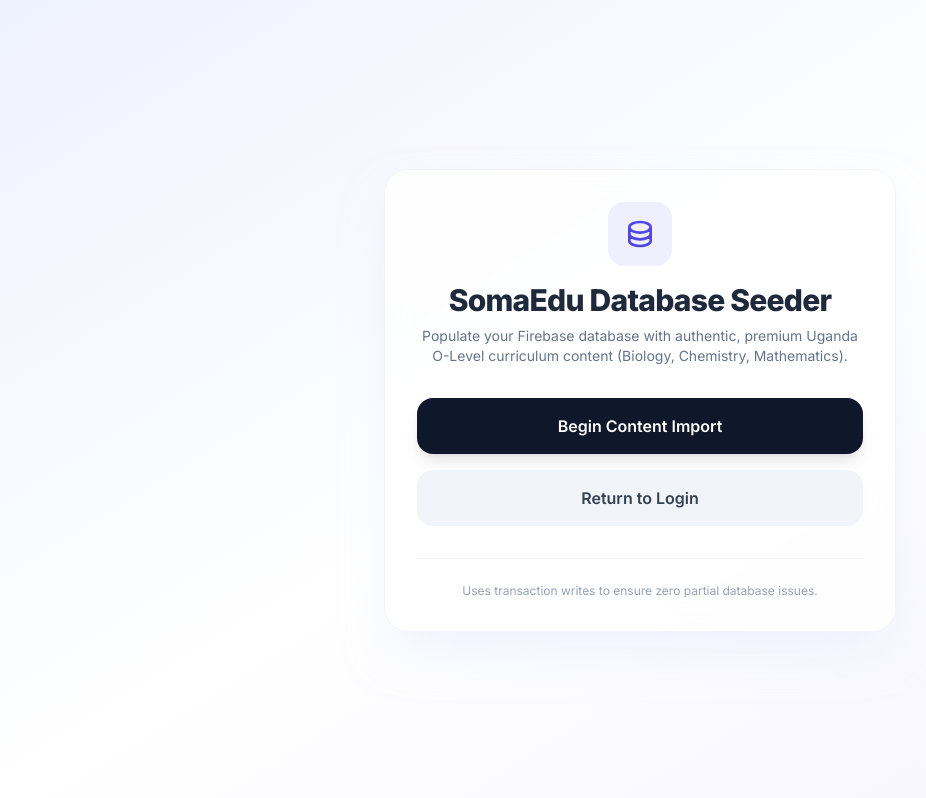
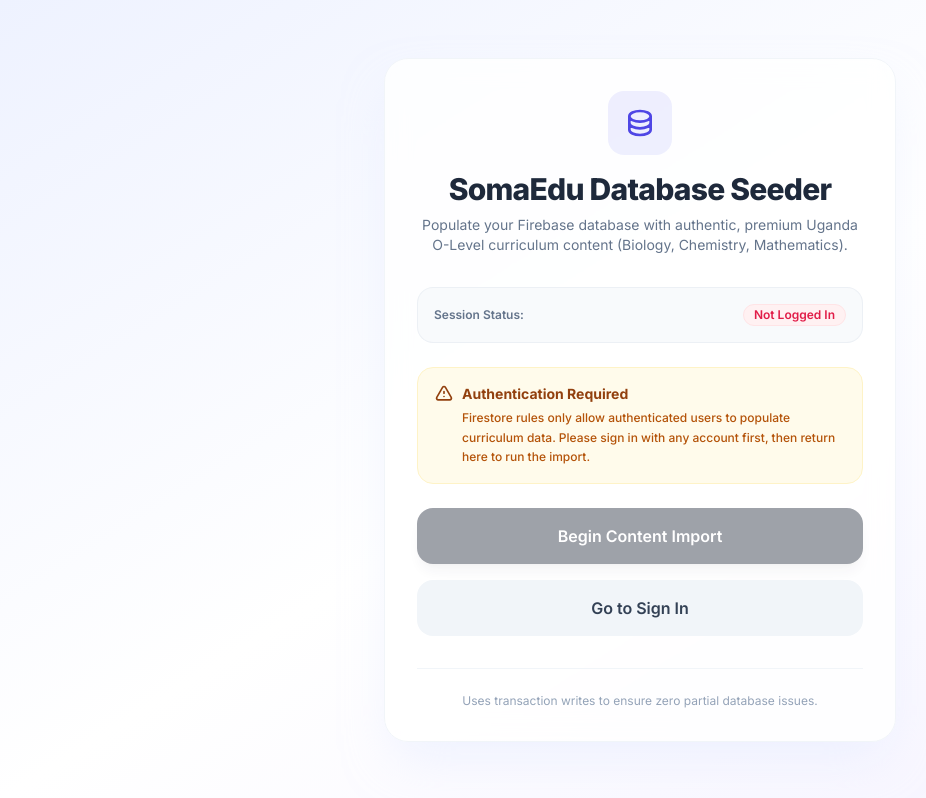
Before and after one commit to raufabdaal/soma-edu, a Next.js app: page /admin/seed in a window 1280 px wide. Shown: the whole page, without its empty margins (0-926 px from the left). Built offline with nearby package versions, Linux system fonts and the light colour scheme; no server answers.

Commit message:
fix: enforce admin seeder auth verification to avoid firestore permissions error

```diff
--- a/src/app/admin/seed/page.tsx
+++ b/src/app/admin/seed/page.tsx
@@ -4,6 +4,8 @@ import { useState } from "react";
 import { db } from "@/lib/firebase/config";
 import { doc, writeBatch } from "firebase/firestore";
 import { useRouter } from "next/navigation";
+import { useAuth } from "@/context/AuthContext";
+
 
 // Detailed educational content mapping to Ugandan UNEB standard.
 // Handcrafted real subjects, topics, and lessons instead of basic templates or lorem ipsum.
@@ -471,11 +473,17 @@ const SEED_DATA = {
 
 export default function SeedPage() {
   const router = useRouter();
+  const { user, loading: authLoading } = useAuth();
   const [loading, setLoading] = useState(false);
   const [status, setStatus] = useState<string | null>(null);
   const [error, setError] = useState<string | null>(null);
 
   const handleSeed = async () => {
+    if (!user) {
+      setError("You must be logged in to import content. Please log in first.");
+      return;
+    }
+
     setLoading(true);
     setError(null);
     setStatus("Initiating database seeding...");
@@ -533,6 +541,19 @@ export default function SeedPage() {
     }
   };
 
+  if (authLoading) {
+    return (
+      <div className="min-h-screen flex items-center justify-center bg-gradient-to-br from-indigo-50 via-white to-violet-50 p-6">
+        <div className="text-center">
+          <div className="w-10 h-10 border-[3px] border-indigo-100 border-t-indigo-600 rounded-full animate-spin mx-auto" />
+          <p className="mt-4 text-xs font-black uppercase tracking-widest text-slate-400 animate-pulse">
+            Verifying Admin Session...
+          </p>
+        </div>
+      </div>
+    );
+  }
+
   return (
     <div className="min-h-screen flex items-center justify-center bg-gradient-to-br from-indigo-50 via-white to-violet-50 p-6">
       <div className="w-full max-w-lg bg-white/80 backdrop-blur-md border border-slate-100 rounded-3xl p-8 shadow-2xl shadow-indigo-100/50">
@@ -547,6 +568,36 @@ export default function SeedPage() {
             Populate your Firebase database with authentic, premium Uganda O-Level curriculum content (Biology, Chemistry, Mathematics).
           </p>
         </div>
+
+        {/* User Session Banner */}
+        <div className="mb-6 p-4 rounded-2xl border text-xs font-semibold flex items-center justify-between bg-slate-50 border-slate-200/50">
+          <span className="text-slate-500">Session Status:</span>
+          {user ? (
+            <span className="text-emerald-600 bg-emerald-50 border border-emerald-100 px-2.5 py-0.5 rounded-full">
+              Logged In ({user.email})
+            </span>
+          ) : (
+            <span className="text-rose-600 bg-rose-50 border border-rose-100 px-2.5 py-0.5 rounded-full">
+              Not Logged In
+            </span>
+          )}
+        </div>
+
+        {!user && (
+          <div className="bg-amber-50 text-amber-800 border border-amber-100 rounded-2xl p-4 mb-6 text-sm">
+            <div className="flex gap-2">
+              <svg className="w-5 h-5 shrink-0" fill="none" viewBox="0 0 24 24" stroke="currentColor" strokeWidth="2">
+                <path strokeLinecap="round" strokeLinejoin="round" d="M12 9v2m0 4h.01m-6.938 4h13.856c1.54 0 2.502-1.667 1.732-3L13.732 4c-.77-1.333-2.694-1.333-3.464 0L3.34 16c-.77 1.333.192 3 1.732 3z" />
+              </svg>
+              <div>
+                <span className="font-bold">Authentication Required</span>
+                <p className="mt-1 text-xs text-amber-700 leading-relaxed font-medium">
+                  Firestore rules only allow authenticated users to populate curriculum data. Please sign in with any account first, then return here to run the import.
+                </p>
+              </div>
+            </div>
+          </div>
+        )}
 
         {error && (
           <div className="bg-red-50 text-red-700 border border-red-100 rounded-2xl p-4 mb-6 text-sm flex items-start gap-3">
@@ -572,8 +623,8 @@ export default function SeedPage() {
         <div className="space-y-4">
           <button
             onClick={handleSeed}
-            disabled={loading}
-            className="w-full h-14 bg-slate-900 hover:bg-slate-800 text-white font-semibold rounded-2xl shadow-lg shadow-slate-900/10 hover:shadow-slate-900/20 active:scale-[0.98] transition-all flex items-center justify-center gap-3 disabled:opacity-50 disabled:pointer-events-none"
+            disabled={loading || !user}
+            className="w-full h-14 bg-slate-900 hover:bg-slate-800 text-white font-semibold rounded-2xl shadow-lg shadow-slate-900/10 hover:shadow-slate-900/20 active:scale-[0.98] transition-all flex items-center justify-center gap-3 disabled:opacity-40 disabled:pointer-events-none"
           >
             {loading ? (
               <>
@@ -592,7 +643,7 @@ export default function SeedPage() {
             onClick={() => router.push("/login")}
             className="w-full h-14 bg-slate-100 hover:bg-slate-200 text-slate-700 font-semibold rounded-2xl active:scale-[0.98] transition-all"
           >
-            Return to Login
+            Go to Sign In
           </button>
         </div>
 
```
